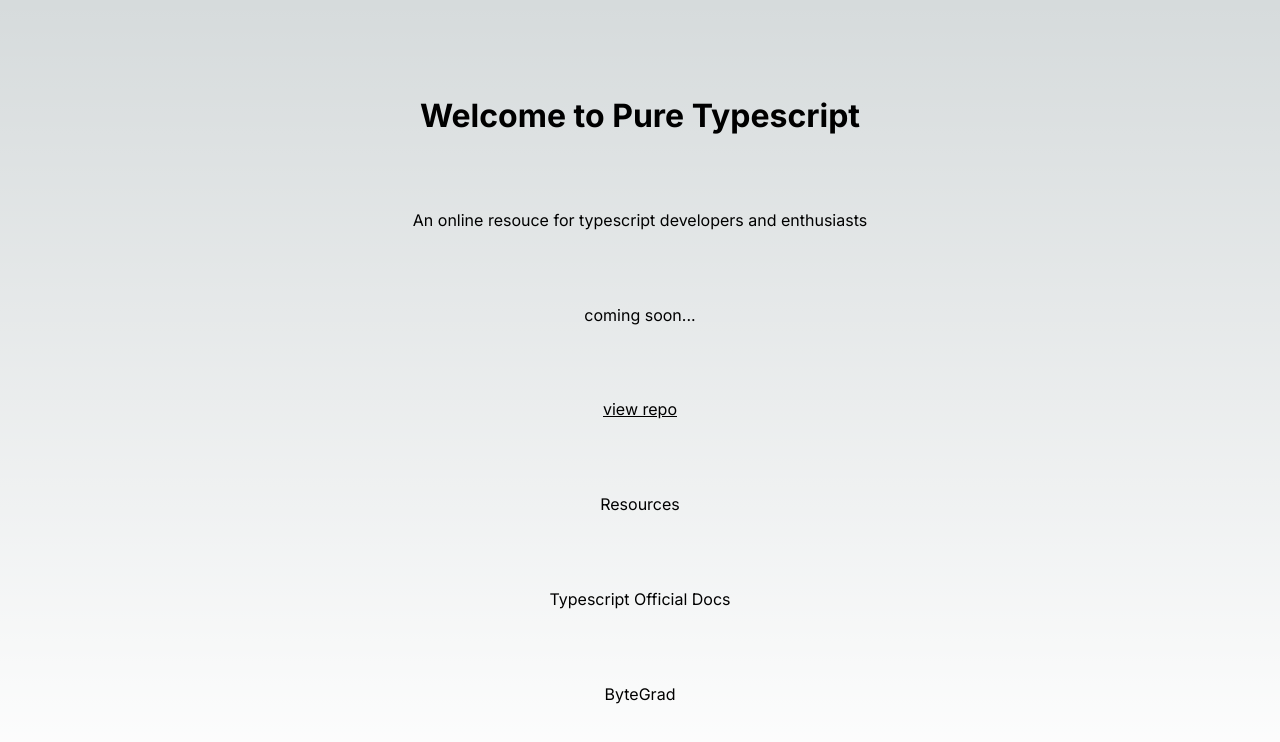
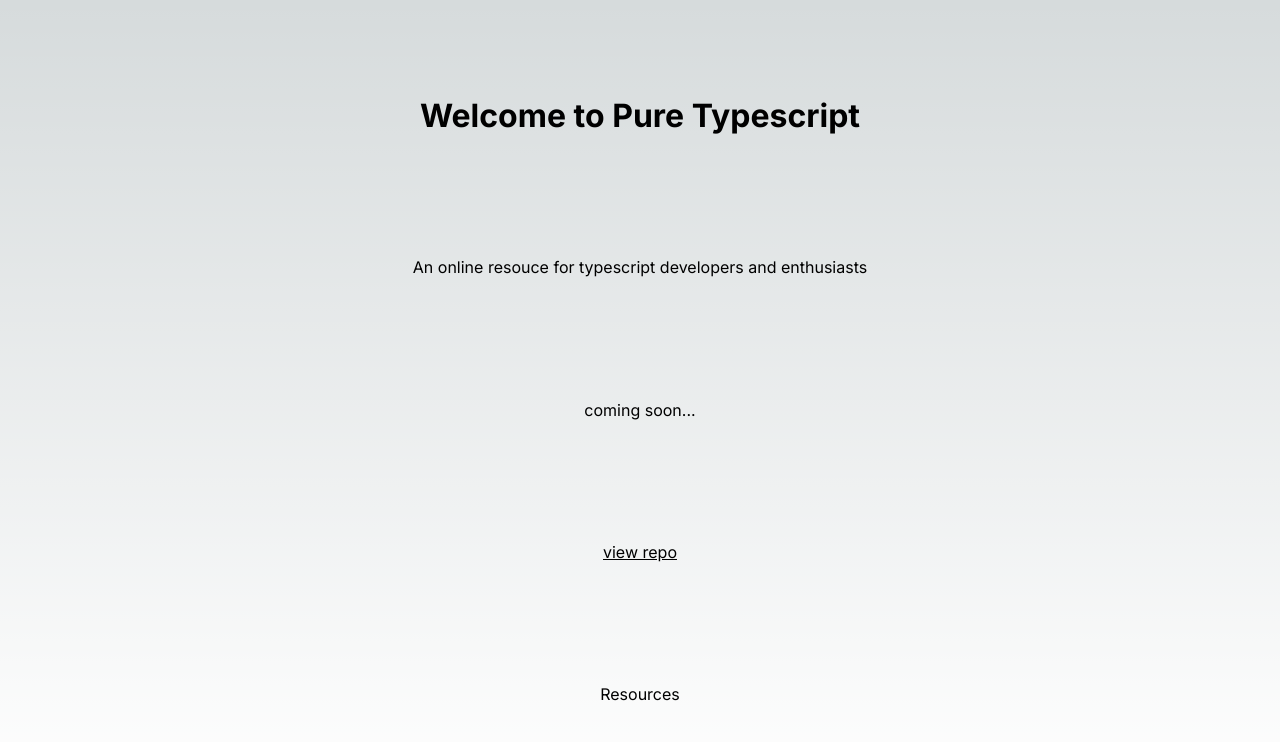
Before and after one commit to carvalhochris/pure-ts, a Next.js app: page / in a window 1280 px wide. Shown: the top 742 px of the page. Built offline with nearby package versions, Linux system fonts and the light colour scheme.

Commit message:
resources

```diff
--- a/app/components/ResourceList.tsx
+++ b/app/components/ResourceList.tsx
@@ -1,27 +1,21 @@
-"use client";
+const fetchResources = async () => {
+  const res = await fetch("https://puretypescript.com/resources.json");
+  const jay = await res.json();
+  console.log(jay);
+  return jay;
+};
 
-import { useEffect, useState } from "react";
-
-const ResourceList = () => {
-  const [items, setItems] = useState([]);
-
-  useEffect(() => {
-    fetchResources();
-  });
-
-  const fetchResources = async () => {
-    const res = await fetch("/resources.json");
-    const jay = await res.json();
-    console.log(jay);
-    setItems(jay);
-  };
+const ResourceList = async () => {
+  const data = await fetchResources();
 
   return (
     <>
-      Resources
-      {items.map((item: { id: number; title: string; link: string }) => (
+      {data.map((item: { id: number; title: string; link: string }) => (
         <div key={item.id}>
-          <p>{item.title}</p>
+          <a href={item.link} target="#">
+            <p>{item.title}</p>
+          </a>
+          <hr />
         </div>
       ))}
     </>
--- a/app/page.tsx
+++ b/app/page.tsx
@@ -1,6 +1,7 @@
 import Image from "next/image";
 import styles from "./page.module.css";
 import ResourceList from "./components/ResourceList";
+import Link from "next/link";
 
 export default function Home() {
   return (
@@ -13,7 +14,8 @@
           view repo
         </a>
       </u>
-      <ResourceList />
+      <Link href="/resources">Resources</Link>
+      {/* <ResourceList /> */}
       {/* <div className={styles.description}>
         <p>
           Get started by editing&nbsp;
```
Also changed, not shown: app/resources/page.tsx (+16 -1 lines), public/resources.json (line endings or trailing spaces).
